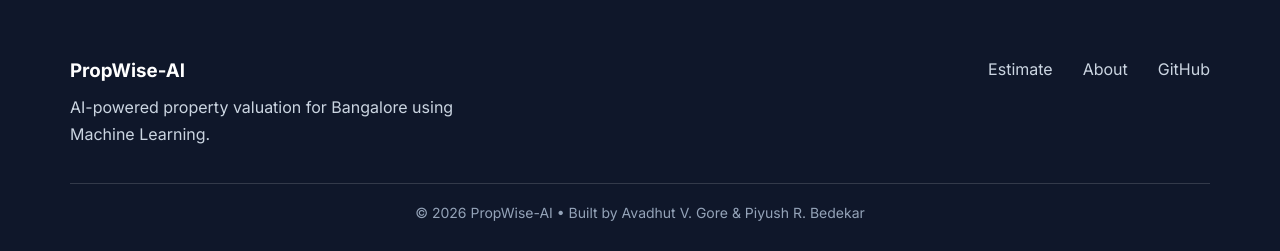
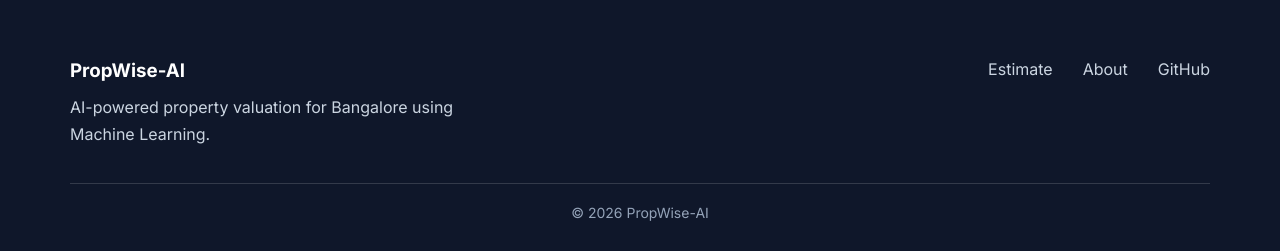
Before and after one commit to AvadhutVG/PropWise-AI, a Flask app: page / in a window 1280 px wide. Shown: the part 3290-3541 px from the top of the page. Run offline with Flask 3, Linux system fonts and the light colour scheme; parts of the project's set-up code (start-up, migrations or seed data) failed here and were passed over.

Commit message:
Update copyright statement in index.html
Improved copyright statement in footer.

```diff
--- a/templates/index.html
+++ b/templates/index.html
@@ -445,7 +445,7 @@
 
         <p class="copyright">
 
-            © 2026 PropWise-AI • Built by Avadhut V. Gore & Piyush R. Bedekar
+            © 2026 PropWise-AI
 
         </p>
 
```
